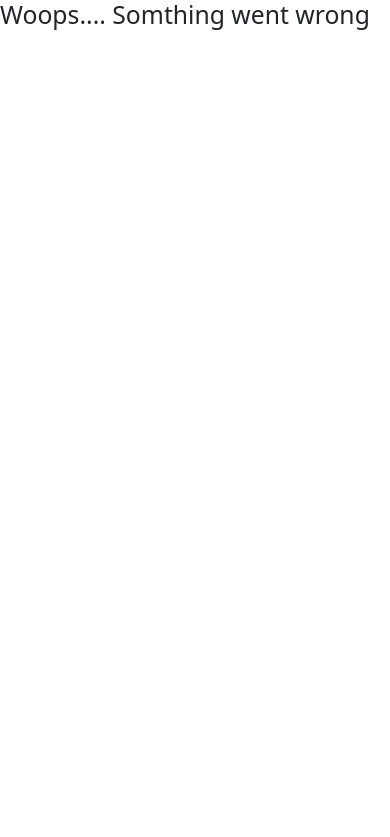
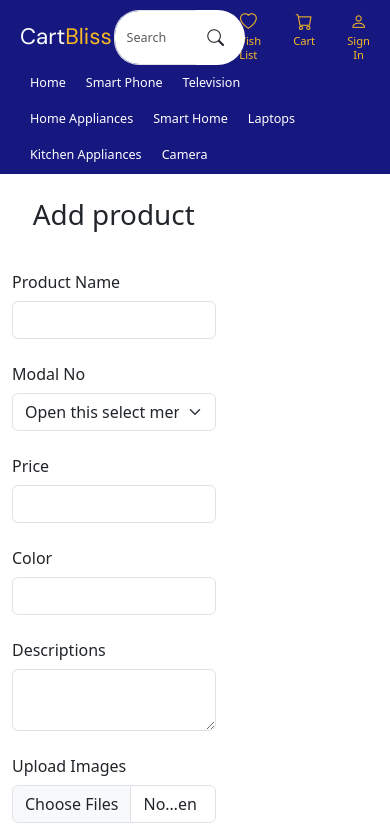
Before and after one commit to amresh-web/CartBliss, a React (Create React App) app: page /addproduct in a window 390 px wide. Shown: the top 837 px of the page. Built offline with nearby package versions, Linux system fonts and the light colour scheme.

Commit message:
add new product

```diff
--- a/src/App.js
+++ b/src/App.js
@@ -22,6 +22,7 @@ const ProductDetail = React.lazy(() => import("./components/Common/Details"));
 const Signup = React.lazy(() => import("./pages/Account/Signup/Signup"));
 const Login = React.lazy(() => import("./pages/Account/Login/Login"));
 const Profile = React.lazy(() => import("./pages/Profile/Profile"));
+const AddProduct = React.lazy(() => import("./components/seller/AddProduct"));
 
 function App() {
   const router = createBrowserRouter([
@@ -41,6 +42,7 @@ function App() {
         { path: "product/:name", element: <ProductList /> },
         { path: "product/:name/:productCode", element: <ProductDetail /> },
         { path: "profile", element: <Profile /> },
+        { path: "addproduct", element: <AddProduct /> }
       ],
     },
     {
--- a/src/components/Common/Details.js
+++ b/src/components/Common/Details.js
@@ -1,5 +1,3 @@
-import styles from "../../assets/scss/Details.module.scss";
-
 const Details = () => {
   const history = window.history.state
   const data = history.usr.item
--- a/src/components/Header/Header.js
+++ b/src/components/Header/Header.js
@@ -5,6 +5,7 @@ import QuickLinks from "./QuickLinks";
 import Navigation from "./Navigation";
 
 const Home = () => {
+
   return (
     <>
       <header>
--- a/src/components/Header/QuickLinks.js
+++ b/src/components/Header/QuickLinks.js
@@ -3,28 +3,24 @@ import { NavLink, useNavigate } from "react-router-dom";
 import axios from "axios";
 import style from "./Header.module.scss";
 import { authAction } from "../../store/store";
+axios.defaults.withCredentials = true;
 
 const QuickLinks = () => {
   const navigate = useNavigate();
   const dispatch = useDispatch();
   const isLoggedIn = useSelector((state) => state.isLoggedIn);
 
-  const logout = async () => {
-    const res = await axios.post(
-      `${process.env.REACT_APP_BASE_URL}/user/logout`,
-      null,
-      { withCredentials: true }
-    );
-    if (res.status === 200) {
-      return res;
-    } else {
-      return new Error("Unable to Logout.");
-    }
-  };
-
-  const handleLogout = () => {
-    logout().then(() => dispatch(authAction.logout));
-    navigate("/");
+  const handleLogout = async () => {
+    try{
+      const res = await axios.post(`${process.env.REACT_APP_BASE_URL}/user/logout`,null, {withCredentials: true});
+      if(res.status === 200){
+        dispatch(authAction.logout());
+        navigate('/');
+        return res
+      }
+      } catch(err){
+        console.log(err.message);
+      }
   };
   return (
     <>
--- /dev/null
+++ b/src/components/seller/AddProduct.js
@@ -0,0 +1,96 @@
+import { useState } from "react";
+import axios from "axios";
+
+const AddProduct = () => {
+
+    const [formData, setFormData] = useState({
+        productName:"",
+        modalno: "",
+        price: "",
+        color: "",
+        description:"",
+        image:""
+    });
+
+    const handleInputChange = (e) => {
+        setFormData((prev) => ({...prev, [e.target.name]: e.target.value}))
+    }
+    const handleUploadFile = (e) => {
+        setFormData((prev) => ({...prev, [e.target.name]: e.target.files}))
+    }
+    const handleSubmit = async (e) => {
+        e.preventDefault();
+        console.log(formData)
+
+        try {
+            const response = await axios.post(
+              `${process.env.REACT_APP_BASE_URL}/product/addproduct`,
+              formData
+            );
+            console.log(response.data);
+          } catch (error) {
+            console.error(error);
+          }
+
+    }
+    return (<>
+        <div className="container">
+            <div className="row">
+                <div className="col-7 py-4">
+                    <h1 className="text-center pb-4">Add product</h1>
+                    <form onSubmit={handleSubmit}>
+                        <div className="row mb-3">
+                            <label htmlFor="productName" className="col-sm-3 col-form-label">Product Name</label>
+                            <div className="col-sm-9">
+                                <input type="text" className="form-control" id="productName" name="productName" onChange={handleInputChange} />
+                            </div>
+                        </div>
+                        <div className="row mb-3">
+                            <label htmlFor="modal" className="col-sm-3 col-form-label">Modal No</label>
+                            <div className="col-sm-9">
+                                <select className="form-select" aria-label="Default select example" name="modalno" onChange={handleInputChange}>
+                                    <option defaultValue>Open this select menu</option>
+                                    <option value="1">One</option>
+                                    <option value="2">Two</option>
+                                    <option value="3">Three</option>
+                                </select>
+                            </div>
+                        </div>
+                        <div className="row mb-3">
+                            <label htmlFor="price" className="col-sm-3 col-form-label">Price</label>
+                            <div className="col-sm-9">
+                                <input type="text" className="form-control" id="price" name="price" onChange={handleInputChange} />
+                            </div>
+                        </div>
+                        <div className="row mb-3">
+                            <label htmlFor="color" className="col-sm-3 col-form-label">Color</label>
+                            <div className="col-sm-9">
+                                <input type="text" className="form-control" id="color" name="color" onChange={handleInputChange} />
+                            </div>
+                        </div>
+                        <div className="row mb-3">
+                            <label htmlFor="desc" className="col-sm-3 col-form-label">Descriptions</label>
+                            <div className="col-sm-9">
+                                <textarea className="form-control" id="desc" name="description" onChange={handleInputChange} />
+                            </div>
+                        </div>
+                        <div className="row mb-3">
+                            <label htmlFor="uploadimg" className="col-sm-3 col-form-label">Upload Images</label>
+                            <div className="col-sm-9">
+                                <input type="file" className="form-control" id="uploadimg" name="image" multiple onChange={handleUploadFile} />
+                            </div>
+                        </div>
+                        <div className="text-end">
+                            <button type="submit" className="btn btn-primary">Sign in</button>
+                        </div>
+                    </form>
+                </div>
+                <div className="col-5">
+
+                </div>
+            </div>
+        </div>
+    </>)
+}
+
+export default AddProduct;
--- a/src/pages/Account/Account.js
+++ b/src/pages/Account/Account.js
@@ -1,12 +1,12 @@
-import { NavLink, Outlet } from "react-router-dom";
-import { Suspense, useEffect, useState } from "react";
+import { Outlet } from "react-router-dom";
+import { Suspense, useEffect } from "react";
 import style from "../../assets/scss/Account.module.scss";
 
 
 export default function Account() {
-    const [title, setTitile] = useState()
-    const [desc, setDesc] = useState()
-    const [lgn, setLgn] = useState()
+    //const [title, setTitile] = useState()
+    // const [desc, setDesc] = useState()
+    // const [lgn, setLgn] = useState()
 
     useEffect(()=>{
 
@@ -18,7 +18,7 @@ export default function Account() {
         //setDesc("If you don't have an Account click here to")
         //setLgn(<NavLink className={"fs-4 text-white fw-bold text-decoration-none"} to="/signup">Sign Up</NavLink>)
     }
-},[title,desc,lgn])
+},[])
     return (<>
         <Suspense fallback={<div>Loading...</div>}>
             <div className={[style.wrapper, "d-flex justify-content-center align-items-center vh-100"].join(' ')}>
@@ -35,7 +35,7 @@ export default function Account() {
                                     Cart <span>Bliss</span>
                                 </div>
                                 <div className={"w-100 text-center"}>
-                                    <p className="fs-6 fw-normal text-white">{desc} {lgn}</p>
+                                    {/* <p className="fs-6 fw-normal text-white">{desc} {lgn}</p> */}
                                 </div>
                             </div>
                         </div>
--- a/src/pages/Account/Login/Login.js
+++ b/src/pages/Account/Login/Login.js
@@ -49,7 +49,7 @@ const Login = () => {
     }
     setErrors(validiateError);
     if (Object.keys(validiateError).length === 0) {
-      loginSender();
+     loginSender();
     }
   };
   return (
@@ -107,6 +107,13 @@ const Login = () => {
                 </div>
               </div>
               <div className="col-12">
+              {/* {errors && (
+                  <p className={"fs-6 fw-normal text-danger m-0"}>
+                    {errors}
+                  </p>
+                )} */}
+              </div>
+              <div className="col-12">
                 <button type="submit" className="btn btn-primary">
                   Sign in
                 </button>
--- a/src/pages/Account/Signup/Signup.js
+++ b/src/pages/Account/Signup/Signup.js
@@ -19,7 +19,7 @@ const Signup = () => {
   const handleInputChange = (e) => {
     let { name, value } = e.target;
     setFormData({ ...formData, [name]: value });
-    console.log(formData.fullname);
+
   };
 
   const handleSubmit = async (e) => {
--- a/src/pages/Camera/Camera.js
+++ b/src/pages/Camera/Camera.js
@@ -1,4 +1,4 @@
-import React, { Suspense } from "react";
+import React from "react";
 import Category from "../../components/Common/Category";
 
 const cameraBanner = [
```
